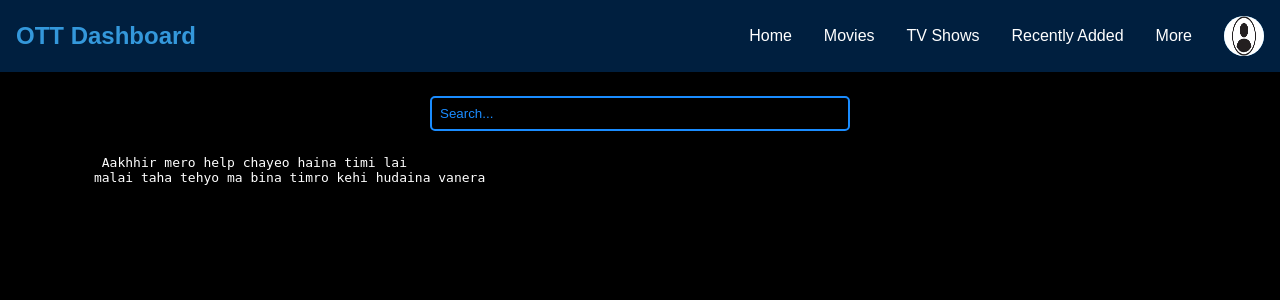
After one commit to pragyanji/OTT_Platform, a Django app: page /help/ in a window 1280 px wide. The commit adds this page. Shown: the top 300 px of the page. Run offline with Django 5.2, Linux system fonts and the light colour scheme.

Commit message:
fifth commit

```diff
--- a/ottapp/urls.py
+++ b/ottapp/urls.py
@@ -13,9 +13,11 @@ urlpatterns = [
     path('search/',views.search, name='search'),
     path('movies/',views.movies, name='movies'),
     path('tv_shows/',views.tv_shows, name='tv_shows'),
-    path('recently_watched/',views.recently_watched, name='recently_watched'),
+    path('recently_added/',views.recently_added, name='recently_added'),
     path('more/',views.more, name='more'),
     path('logout/',views.logout_view, name='logout'),
+    path('help/',views.help, name='help'),
+
 ]
 
 if  settings.DEBUG:
--- a/ottapp/views.py
+++ b/ottapp/views.py
@@ -159,12 +159,12 @@ def tv_shows(request):
         messages.error(request,'Failed to load the TV Shows. Please try again.')
 
 
-def recently_watched(request):
+def recently_added(request):
     try:
         movies = Movies.objects.raw("SELECT * from ottapp_movies ORDER BY RANDOM() LIMIT 2")
-        return render(request, 'recently_watched.html',{'movies':movies})
+        return render(request, 'recently_added.html',{'movies':movies})
     except Exception as e:
-        messages.error(request,'Failed to load the recently watched. Please try again.')
+        messages.error(request,'Failed to load the recently added. Please try again.')
 
 
 def more(request):
@@ -173,3 +173,9 @@ def more(request):
         return render(request, 'more.html',{'movies':movies})
     except Exception as e:
         messages.error(request,'Failed to load more. Please try again.')
+
+def help(request):
+    try:
+        return render(request, 'help.html')
+    except Exception as e:
+        messages.error(request,'Failed to load help. Please try again.')
--- a/templates/base2.html
+++ b/templates/base2.html
@@ -21,7 +21,7 @@
         <a href="{% url 'home' %}">Home</a>
         <a href="{% url 'movies' %}">Movies</a>
         <a href="{% url 'tv_shows' %}">TV Shows</a>
-        <a href="{% url 'recently_watched' %}">Recently Watched</a>
+        <a href="{% url 'recently_added' %}">Recently Added</a>
         <a href="{% url 'more' %}">More</a>
         <div class="profile-button" tabindex="0">
             {% if user.profile_pic %}
@@ -44,7 +44,7 @@
                 {% csrf_token %}
             <a href="{% url 'logout' %}"><span class="menu-icon">🔓</span>Logout</a>
             </form>
-            <a href="#"><span class="menu-icon">❓</span>Help</a>
+            <a href="{% url 'help' %}"><span class="menu-icon">❓</span>Help</a>
           </div>
         </div>
       </nav>
--- /dev/null
+++ b/templates/help.html
@@ -0,0 +1,9 @@
+{% extends "base2.html" %}
+
+{% block title %}Help{% endblock %}
+
+{% block content %}
+<pre>             Aakhhir mero help chayeo haina timi lai
+            malai taha tehyo ma bina timro kehi hudaina vanera
+</pre>
+{% endblock %}
```
Also changed, not shown: ottapp/models.py (+3 -8 lines), templates/recently_added.html (added, +8 -0 lines), templates/recently_watched.html (deleted, +0 -8 lines), db.sqlite3, ottapp/migrations/0006_remove_ott_user_u_name.py (added).
